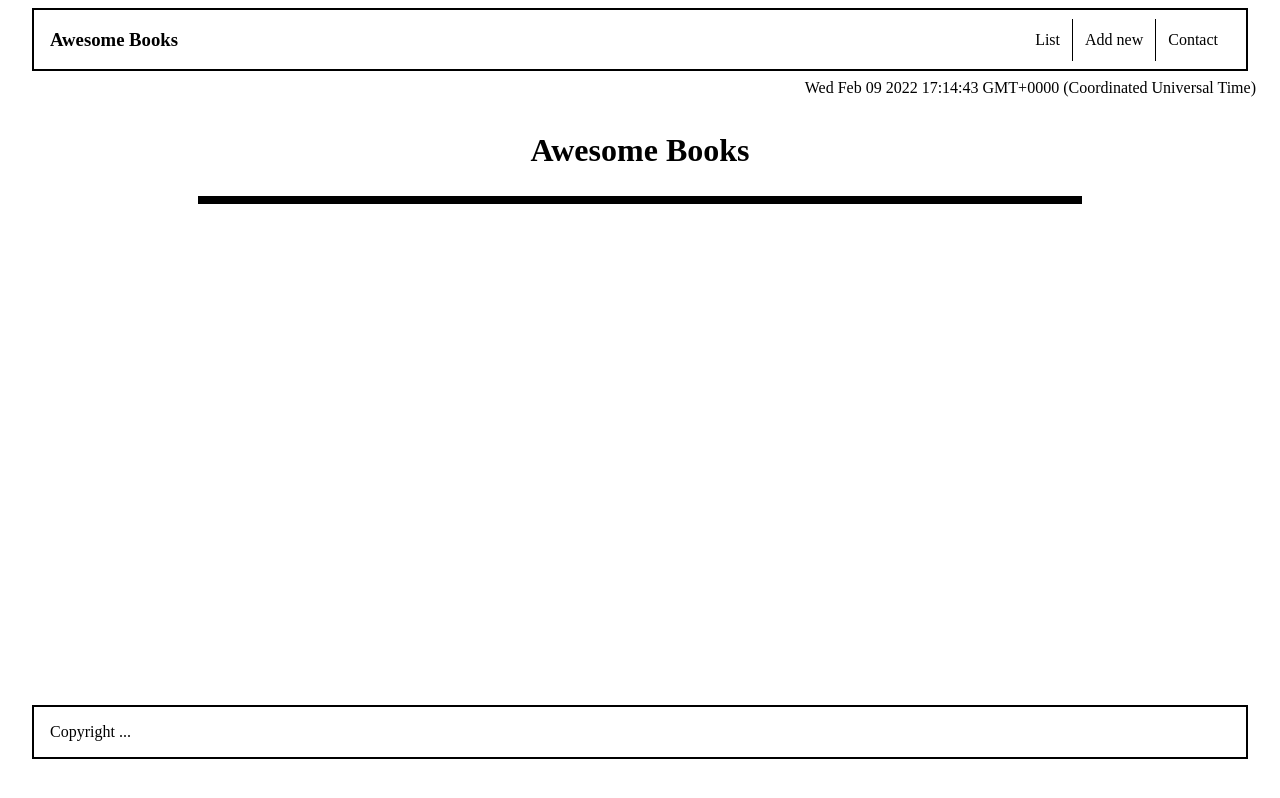
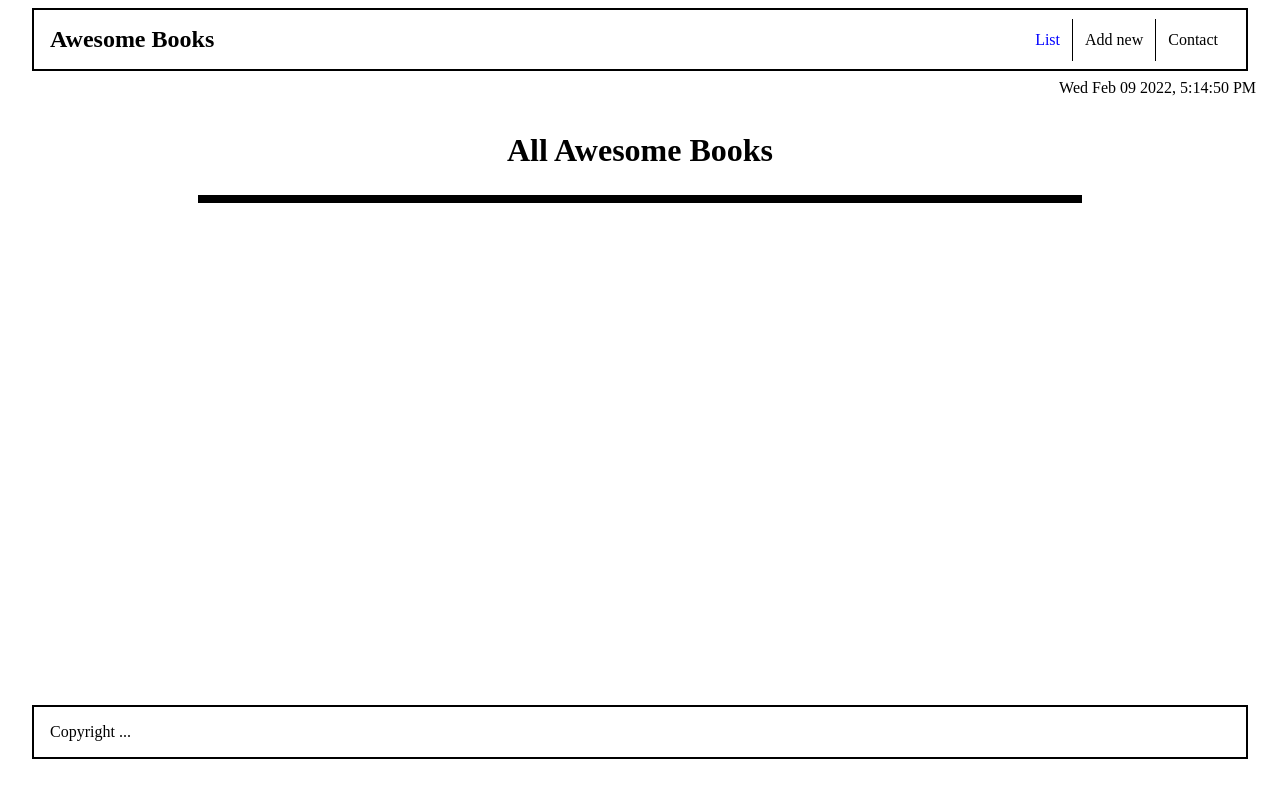
Before and after one commit to AlejandroNeira98/Awesome-books, a website: page Index.html in a window 1280 px wide. Both pictures are taken after a click on the link "List". Drawn offline with Linux system fonts and the light colour scheme.

Commit message:
Fix Navigation Menu Class Problem
The navigation links gets a NaN class after they are clicked once. This behaviour should be fixed.

```diff
--- a/Index.html
+++ b/Index.html
@@ -10,20 +10,20 @@
 <body>
 
   <header>
-  <h3>Awesome Books</h3>
-  <nav>
-    <a href="#books" class="active">List</a>
-    <a href="#form">Add new</a>
-    <a href="#contact">Contact</a>
-  </nav>
+    <h1>Awesome Books</h1>
+    <nav>
+      <a href="#books" class="active">List</a>
+      <a href="#form">Add new</a>
+      <a href="#contact">Contact</a>
+    </nav>
   </header>
 
   <div id="date">
-    <time datetime="2017-02-14">March 19th 2021, 9:52:32 am</time>
+    <time datetime=""></time>
   </div>
 
   <section class="all-books">
-    <h2>Awesome Books</h2>
+    <h2>All Awesome Books</h2>
     <main id="books">
     </main>
   </section>
@@ -36,7 +36,7 @@
   </form>
 
   <section id="contact" class="hidden">
-  <h2>Contact information</h2>
+  <h2>Contact Information</h2>
   <p>Do you have any questions or just want to say "Hello"? <br> You can reach out to us!</p>
   <ul>
     <li>Our e-mail: mail@mail.com</li>
--- a/Page-change.js
+++ b/Page-change.js
@@ -1,13 +1,25 @@
+function currenTime(timeElement) {
+  const dt = new Date();
+  timeElement.innerHTML = `${dt.toDateString()}, ${dt.toLocaleTimeString()}`;
+  timeElement.setAttribute('datetime', dt.toLocaleDateString());
+}
+
+window.addEventListener('load', () => {
   const navBtns = document.querySelectorAll('nav > a');
   const booksSection = document.querySelector('.all-books');
   const formSection = document.querySelector('#form');
   const contactSection = document.querySelector('#contact');
+  const timeElement = document.querySelector('time');
+
+  setInterval(() => {
+    currenTime(timeElement);
+  }, 1000);
 
   navBtns.forEach((btn) => {
     btn.addEventListener('click', () => {
       const i = document.querySelector('.active');
       if (i != null) {
-      i.classList -= 'active';
+        i.classList.remove('active');
       }
       btn.className += 'active';
       if (btn.getAttribute('href') === '#books') {
@@ -25,6 +37,4 @@ navBtns.forEach((btn) => {
       }
     });
   });
-
-const dt = new Date();
-document.querySelector('time').innerHTML = dt;
+});
--- a/style.css
+++ b/style.css
@@ -14,6 +14,7 @@ body {
   flex-direction: column;
   width: 70%;
   border: 4px solid black;
+  margin-bottom: 12px;
 }
 
 #books > div {
@@ -58,6 +59,11 @@ form button {
   background-color: #fff;
 }
 
+h2 {
+  font-size: 2rem;
+  text-align: center;
+}
+
 form h2 {
   margin-top: -200px;
 }
@@ -69,6 +75,10 @@ header {
   justify-content: space-between;
   border: 2px solid #000;
   padding: 0 1rem;
+}
+
+header h1 {
+  font-size: 1.5rem;
 }
 
 header > nav {
@@ -117,14 +127,11 @@ footer {
   overflow-y: auto !important;
 }
 
-.all-books, form, #contact {
+.all-books,
+form,
+#contact {
   overflow-y: hidden;
   height: calc(96vh - 168px);
-}
-
-h2 {
-  font-size: 2rem;
-  text-align: center;
 }
 
 #contact {
```
Also changed, not shown: package.json (added, +31 -0 lines), 2 other files. Lines whose indentation alone changed are shown as unchanged.
